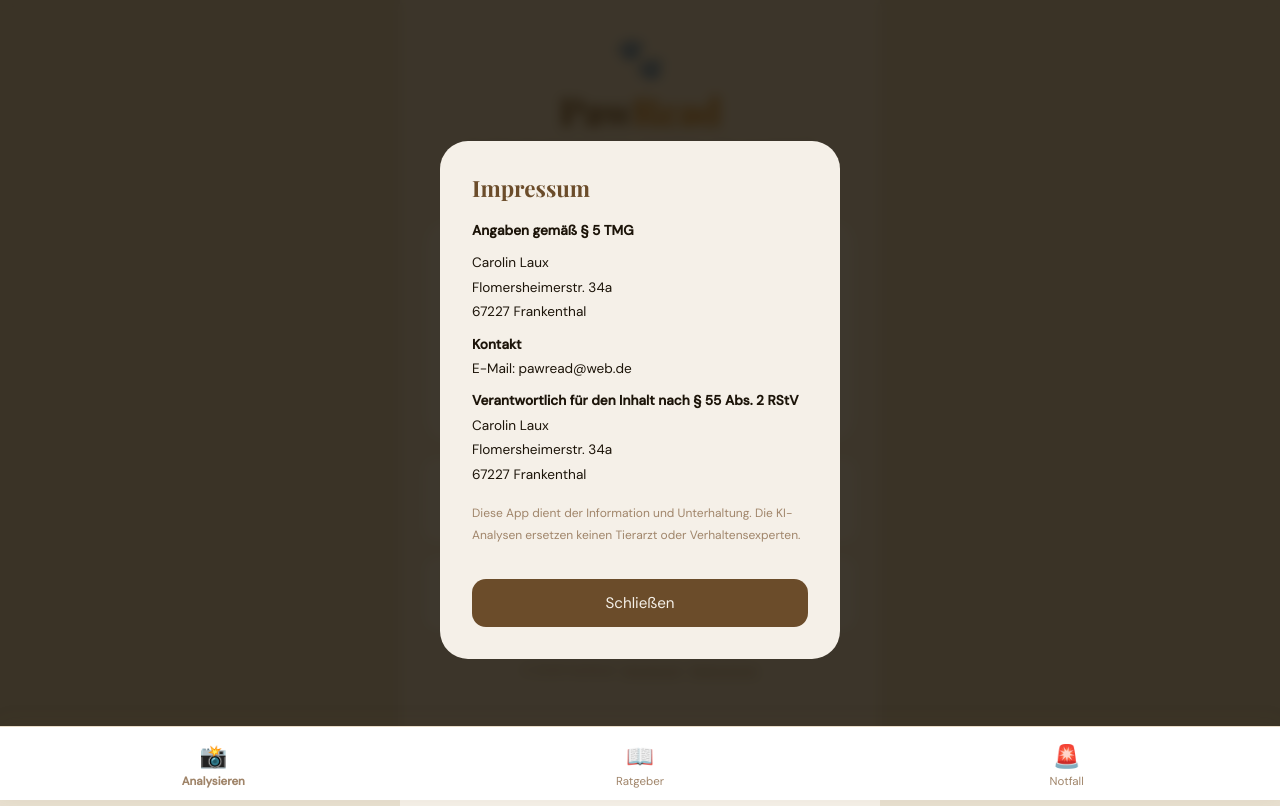
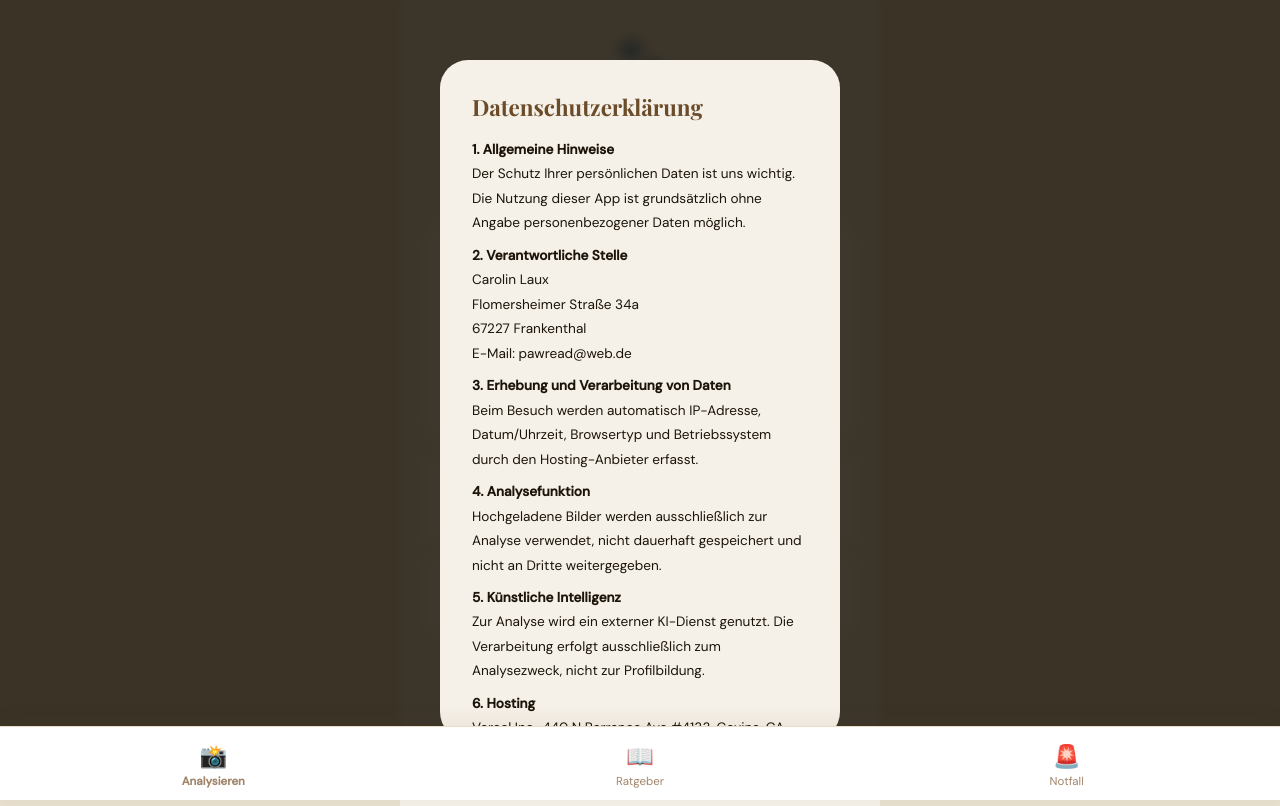
Before and after one commit to carolx273-collab/pawread, a website: page index.html in a window 1280 px wide. Both pictures are taken after a click on the link "Datenschutz". Drawn offline with nearby package versions, Linux system fonts and the light colour scheme.

Commit message:
Update index.html

```diff
--- a/index.html
+++ b/index.html
@@ -469,7 +469,7 @@ footer { text-align: center; padding: 1rem; color: var(--soft); font-size: 0.75r
       </div>
       <div id="result"></div>
       <div style="text-align:center;padding:2rem 1rem 1rem;color:var(--soft);font-size:0.72rem;">
-        © 2026 PawRead · <a onclick="document.getElementById('impressum-overlay').classList.add('active')" style="color:var(--soft);text-decoration:underline;cursor:pointer;">Impressum</a> · <a onclick="document.getElementById('impressum-overlay').classList.add('active')" style="color:var(--soft);text-decoration:underline;cursor:pointer;">Datenschutz</a>
+        © 2026 PawRead · <a onclick="document.getElementById('impressum-overlay').classList.add('active')" style="color:var(--soft);text-decoration:underline;cursor:pointer;">Impressum</a> · <a onclick="showDatenschutz()" style="color:var(--soft);text-decoration:underline;cursor:pointer;">Datenschutz</a>
       </div>
     </div>
   </div>
@@ -503,19 +503,28 @@ footer { text-align: center; padding: 1rem; color: var(--soft); font-size: 0.75r
   <!-- IMPRESSUM OVERLAY -->
 
   <div class="impressum-overlay" id="impressum-overlay">
-    <div class="impressum-card">
-      <h2>Impressum</h2>
-      <p><strong>Angaben gemäß § 5 TMG</strong></p>
-      <p>Carolin Laux<br>
-      Flomersheimerstr. 34a<br>
-      67227 Frankenthal</p>
-      <p><strong>Kontakt</strong><br>
-      E-Mail: pawread@web.de</p>
-      <p><strong>Verantwortlich für den Inhalt nach § 55 Abs. 2 RStV</strong><br>
-      Carolin Laux<br>
-      Flomersheimerstr. 34a<br>
-      67227 Frankenthal</p>
-      <p style="font-size:0.75rem;color:var(--soft);margin-top:1rem;">Diese App dient der Information und Unterhaltung. Die KI-Analysen ersetzen keinen Tierarzt oder Verhaltensexperten.</p>
+    <div class="impressum-card" style="max-height:85vh;overflow-y:auto;">
+      <h2 id="impressum-title">Impressum</h2>
+      <div id="impressum-content">
+        <p><strong>Angaben gemäß § 5 TMG</strong></p>
+        <p>Carolin Laux<br>Flomersheimer Straße 34a<br>67227 Frankenthal<br>Deutschland</p>
+        <p><strong>Kontakt</strong><br>E-Mail: pawread@web.de</p>
+        <p><strong>Verantwortlich für den Inhalt nach § 18 Abs. 2 MStV</strong><br>Carolin Laux<br>Flomersheimer Straße 34a<br>67227 Frankenthal</p>
+        <p><strong>Haftung für Inhalte</strong><br>Die Inhalte unserer App wurden mit größter Sorgfalt erstellt. Als Diensteanbieter sind wir gemäß § 7 Abs.1 TMG für eigene Inhalte verantwortlich.</p>
+        <p><strong>Hinweis zur Nutzung der App</strong><br>Die Analysen basieren auf KI und dienen ausschließlich der allgemeinen Orientierung. Sie ersetzen keine Einschätzung durch einen Tierarzt oder Verhaltensexperten.</p>
+        <p><strong>Urheberrecht</strong><br>Die durch den Betreiber erstellten Inhalte unterliegen dem deutschen Urheberrecht.</p>
+      </div>
+      <div id="datenschutz-content" style="display:none;">
+        <p><strong>1. Allgemeine Hinweise</strong><br>Der Schutz Ihrer persönlichen Daten ist uns wichtig. Die Nutzung dieser App ist grundsätzlich ohne Angabe personenbezogener Daten möglich.</p>
+        <p><strong>2. Verantwortliche Stelle</strong><br>Carolin Laux<br>Flomersheimer Straße 34a<br>67227 Frankenthal<br>E-Mail: pawread@web.de</p>
+        <p><strong>3. Erhebung und Verarbeitung von Daten</strong><br>Beim Besuch werden automatisch IP-Adresse, Datum/Uhrzeit, Browsertyp und Betriebssystem durch den Hosting-Anbieter erfasst.</p>
+        <p><strong>4. Analysefunktion</strong><br>Hochgeladene Bilder werden ausschließlich zur Analyse verwendet, nicht dauerhaft gespeichert und nicht an Dritte weitergegeben.</p>
+        <p><strong>5. Künstliche Intelligenz</strong><br>Zur Analyse wird ein externer KI-Dienst genutzt. Die Verarbeitung erfolgt ausschließlich zum Analysezweck, nicht zur Profilbildung.</p>
+        <p><strong>6. Hosting</strong><br>Vercel Inc., 440 N Barranca Ave #4133, Covina, CA 91723, USA</p>
+        <p><strong>7. Lokale Datenspeicherung</strong><br>Nutzungsdaten (z.B. Anzahl Analysen) werden ausschließlich lokal im Browser gespeichert.</p>
+        <p><strong>8. Ihre Rechte</strong><br>Sie haben das Recht auf Auskunft, Berichtigung, Löschung und Einschränkung Ihrer Daten. Kontakt: pawread@web.de</p>
+        <p><strong>9. Haftungsausschluss</strong><br>Die Analysen basieren auf KI und dienen der allgemeinen Orientierung. Sie ersetzen keine tierärztliche oder fachliche Beratung.</p>
+      </div>
       <button class="impressum-close" onclick="document.getElementById('impressum-overlay').classList.remove('active')">Schließen</button>
     </div>
   </div>
@@ -636,6 +645,20 @@ footer { text-align: center; padding: 1rem; color: var(--soft); font-size: 0.75r
 
     function closePaywall() {
       document.getElementById('paywall-overlay').classList.remove('active');
+    }
+
+    function showDatenschutz() {
+      document.getElementById('impressum-title').textContent = 'Datenschutzerklärung';
+      document.getElementById('impressum-content').style.display = 'none';
+      document.getElementById('datenschutz-content').style.display = 'block';
+      document.getElementById('impressum-overlay').classList.add('active');
+    }
+
+    function showImpressum() {
+      document.getElementById('impressum-title').textContent = 'Impressum';
+      document.getElementById('impressum-content').style.display = 'block';
+      document.getElementById('datenschutz-content').style.display = 'none';
+      document.getElementById('impressum-overlay').classList.add('active');
     }
 
     function tryOwnerCode() {
```
